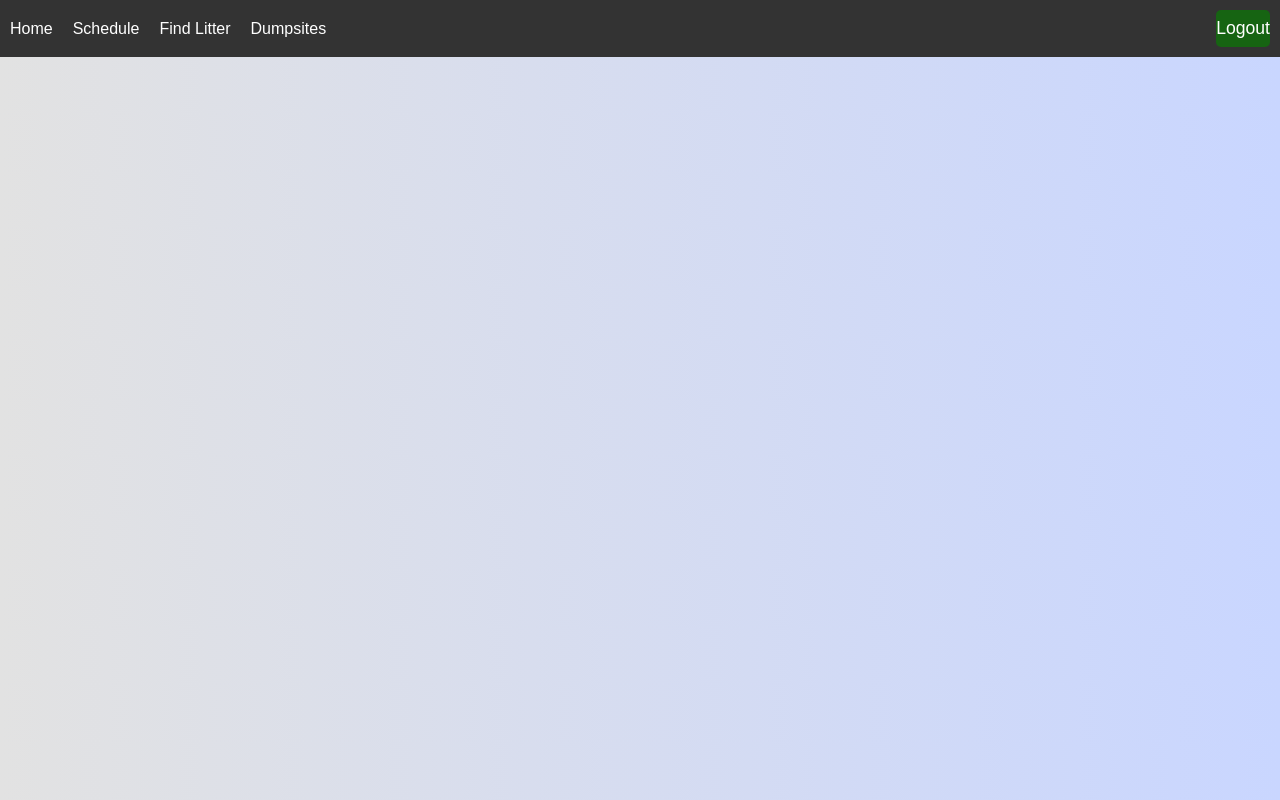
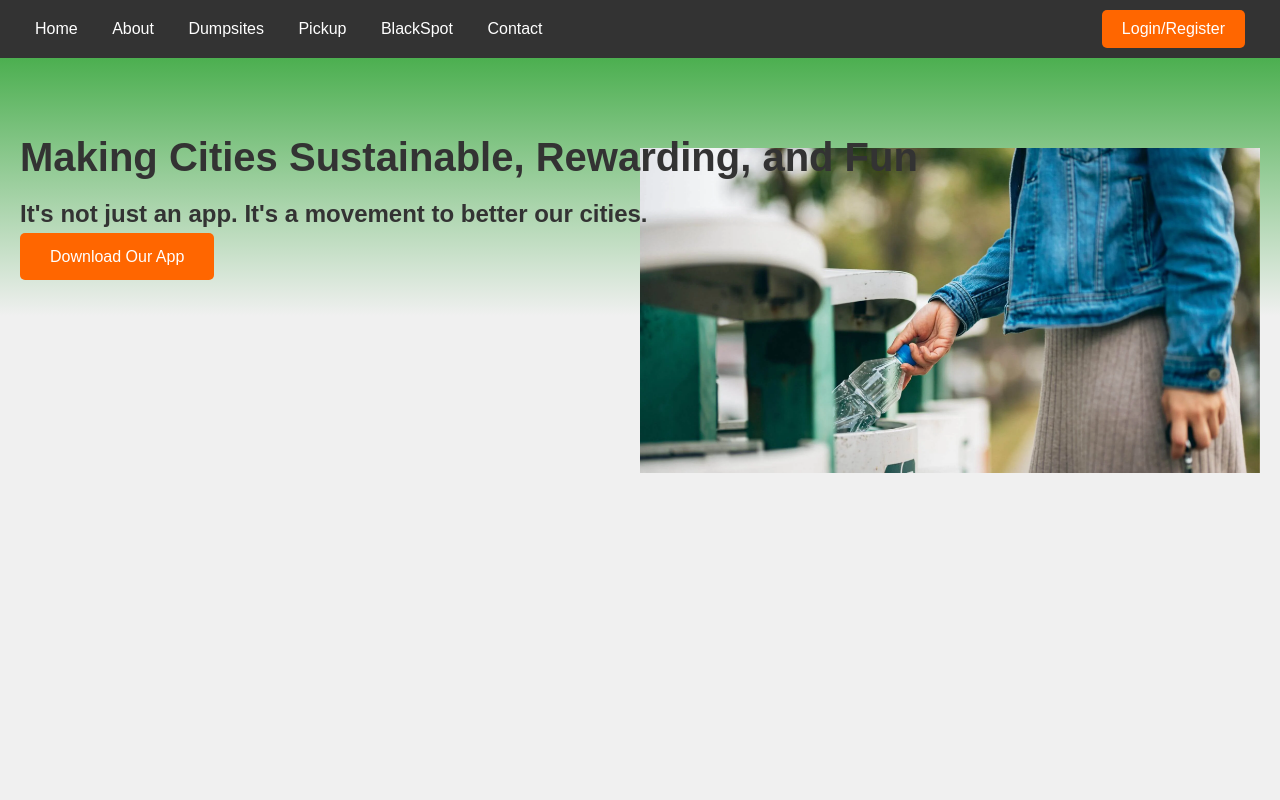
Before and after one commit to HMNS19/sih-final, a website: page public/home.html in a window 1280 px wide. Drawn offline with Linux system fonts and the light colour scheme; no server answers.

Commit message:
Styling home

```diff
--- /dev/null
+++ b/public/home.css
@@ -0,0 +1,70 @@
+/* General Styles */
+body {
+  font-family: Arial, sans-serif;
+  margin: 0;
+  padding: 0;
+  background-color: #f0f0f0;
+}
+
+/* Navigation Bar */
+nav {
+  background-color: #333;
+  color: white;
+  padding: 10px 20px;
+  display: flex;
+  justify-content: space-between;
+  align-items: center;
+}
+
+nav a {
+  color: white;
+  text-decoration: none;
+  margin: 0 15px;
+}
+
+nav a:hover {
+  text-decoration: underline;
+}
+
+nav .download-btn {
+  background-color: #ff6600;
+  padding: 10px 20px;
+  border-radius: 5px;
+}
+
+/* Header Section */
+header {
+  background: linear-gradient(to bottom, #4caf50, #f0f0f0);
+  padding: 50px 20px;
+  text-align: left;
+  color: #333;
+}
+
+header h1 {
+  font-size: 2.5em;
+  margin-bottom: 10px;
+}
+
+header h2 {
+  font-size: 1.5em;
+  margin-bottom: 20px;
+}
+
+header .download-app-btn {
+  background-color: #ff6600;
+  padding: 15px 30px;
+  border-radius: 5px;
+  color: white;
+  text-decoration: none;
+}
+
+/* Illustration */
+.illustration {
+  float: right;
+  width: 50%;
+  margin-top: -100px;
+}
+
+.illustration img {
+  width: 100%;
+}
--- a/public/home.html
+++ b/public/home.html
@@ -1,4 +1,4 @@
-<!DOCTYPE html>
+<!-- <!DOCTYPE html>
 <html lang="en">
 <head>
     <link rel="stylesheet" type="text/css" href="styles.css">
@@ -8,7 +8,7 @@
     <script type="module" src="./index.js"></script>
 </head>
 <body>
-    <!-- HTML -->
+
 <nav class="navbar">
     <div class="left-side">
       <ul>
@@ -25,4 +25,38 @@
     </div>
   </nav>
 </body>
+</html> -->
+
+<!DOCTYPE html>
+<html lang="en">
+  <head>
+    <meta charset="UTF-8" />
+    <meta name="viewport" content="width=device-width, initial-scale=1.0" />
+    <title>Making Cities Sustainable</title>
+    <link rel="stylesheet" href="home.css" />
+  </head>
+  <body>
+    <!-- Navigation Bar -->
+    <nav>
+      <div class="nav-links">
+        <a href="./home.html">Home</a>
+        <a href="#">About</a>
+        <a href="./dump.html">Dumpsites</a>
+        <a href="./pickup.html">Pickup</a>
+        <a href="./litter.html">BlackSpot</a>
+        <a href="#">Contact</a>
+      </div>
+      <a href="./login.html" class="download-btn">Login/Register</a>
+    </nav>
+
+    <!-- Header Section -->
+    <header>
+      <h1>Making Cities Sustainable, Rewarding, and Fun</h1>
+      <h2>It's not just an app. It's a movement to better our cities.</h2>
+      <a href="#" class="download-app-btn">Download Our App</a>
+      <div class="illustration">
+        <img src="../home.webp" alt="Illustration of a person recycling" />
+      </div>
+    </header>
+  </body>
 </html>
```
Also changed, not shown: home.webp (added).
